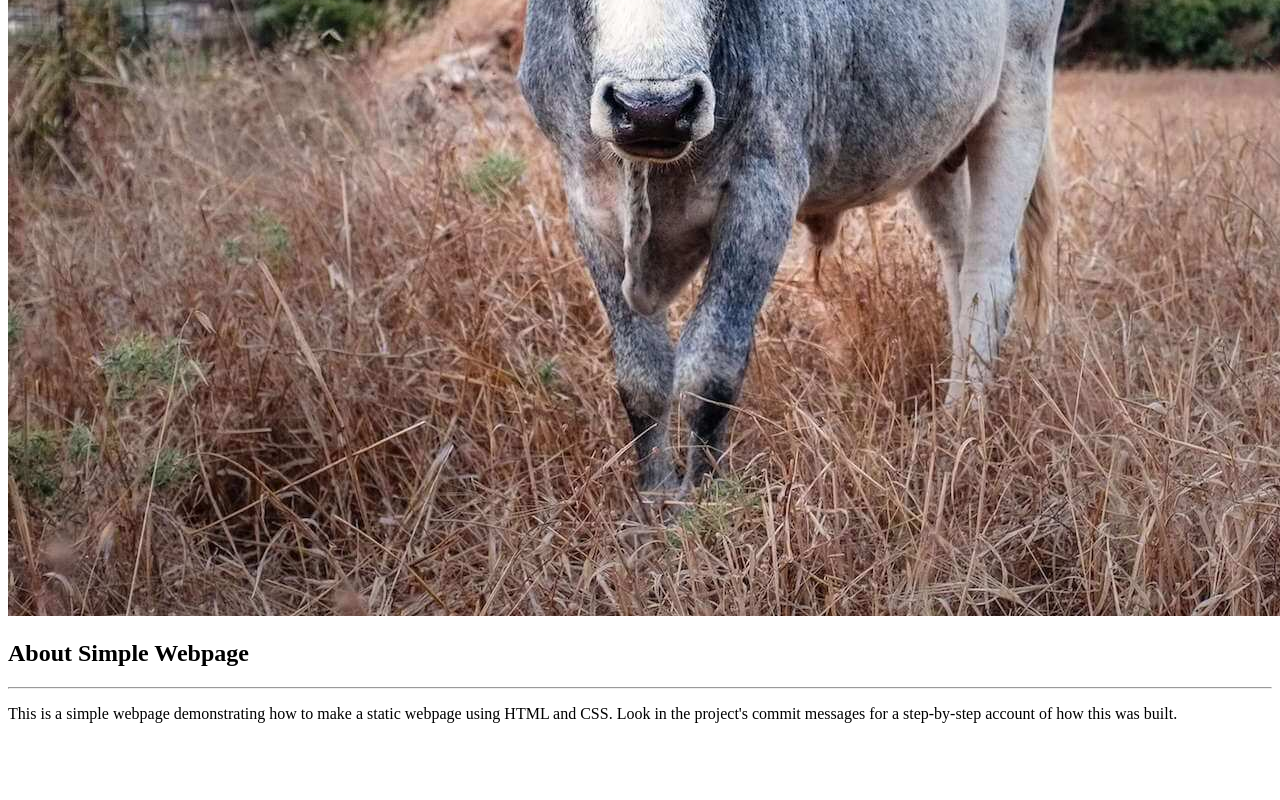
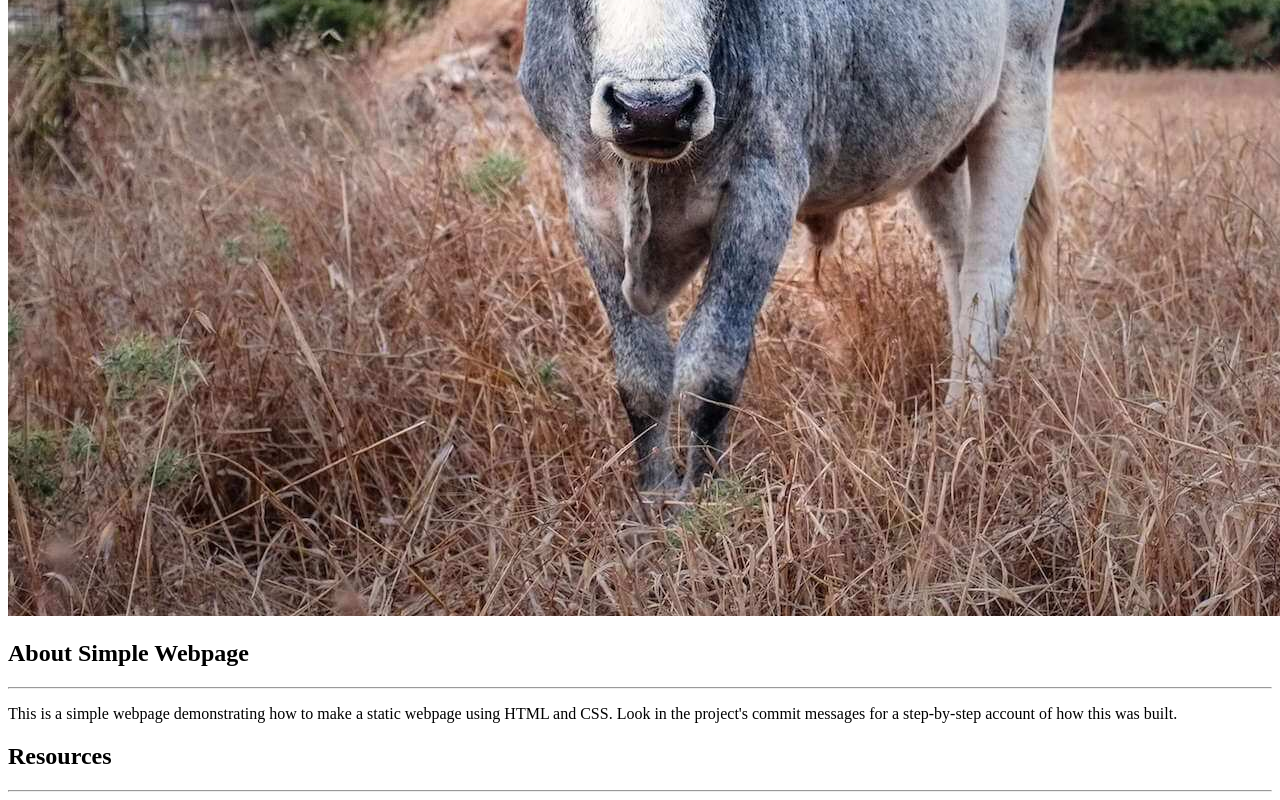
Before and after one commit to carlosnsr/simple-webpage, a plain HTML site: page index.html in a window 1280 px wide. Shown: the part 554-1354 px from the top of the page. Before the commit the page ends 1293 px from the top, so only its background shows below. Drawn offline with Linux system fonts and the light colour scheme.

Commit message:
Added another sub-heading

```diff
--- a/index.html
+++ b/index.html
@@ -22,5 +22,8 @@
       HTML and CSS.  Look in the project's commit messages for a step-by-step
       account of how this was built.
     </p>
+
+    <h2>Resources</h2>
+    <hr>
   </body>
 </html>
```
